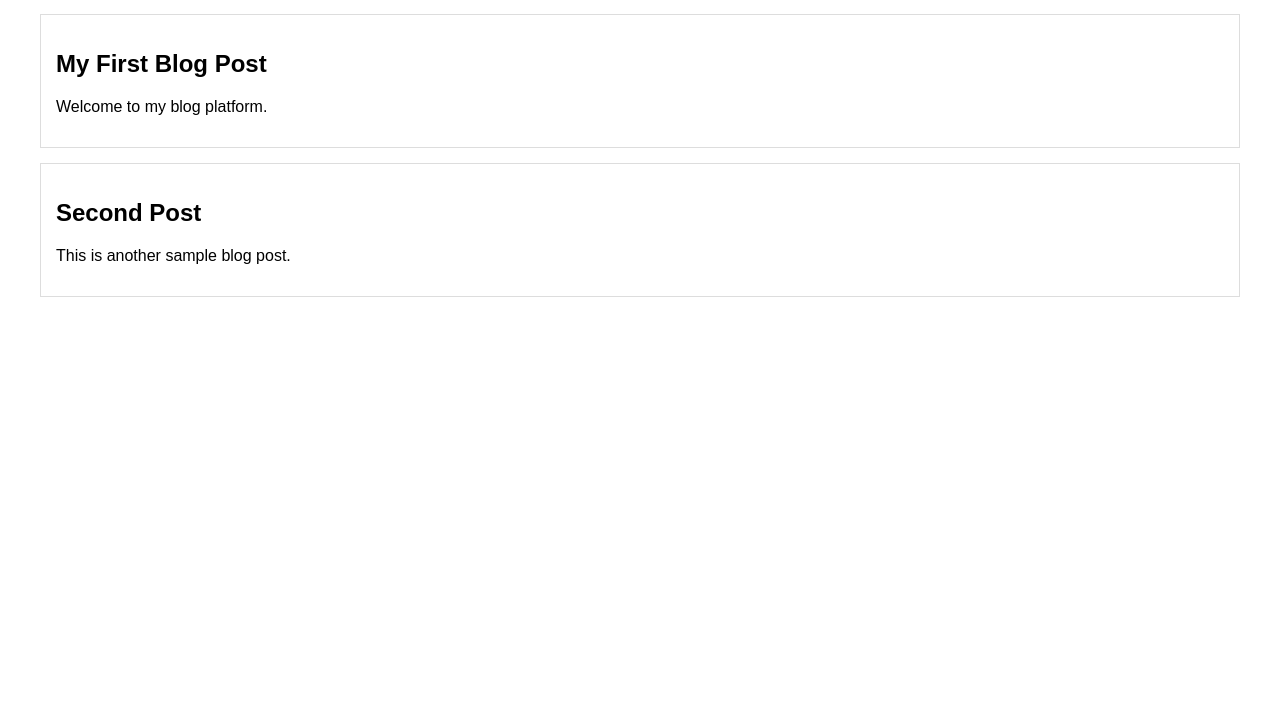
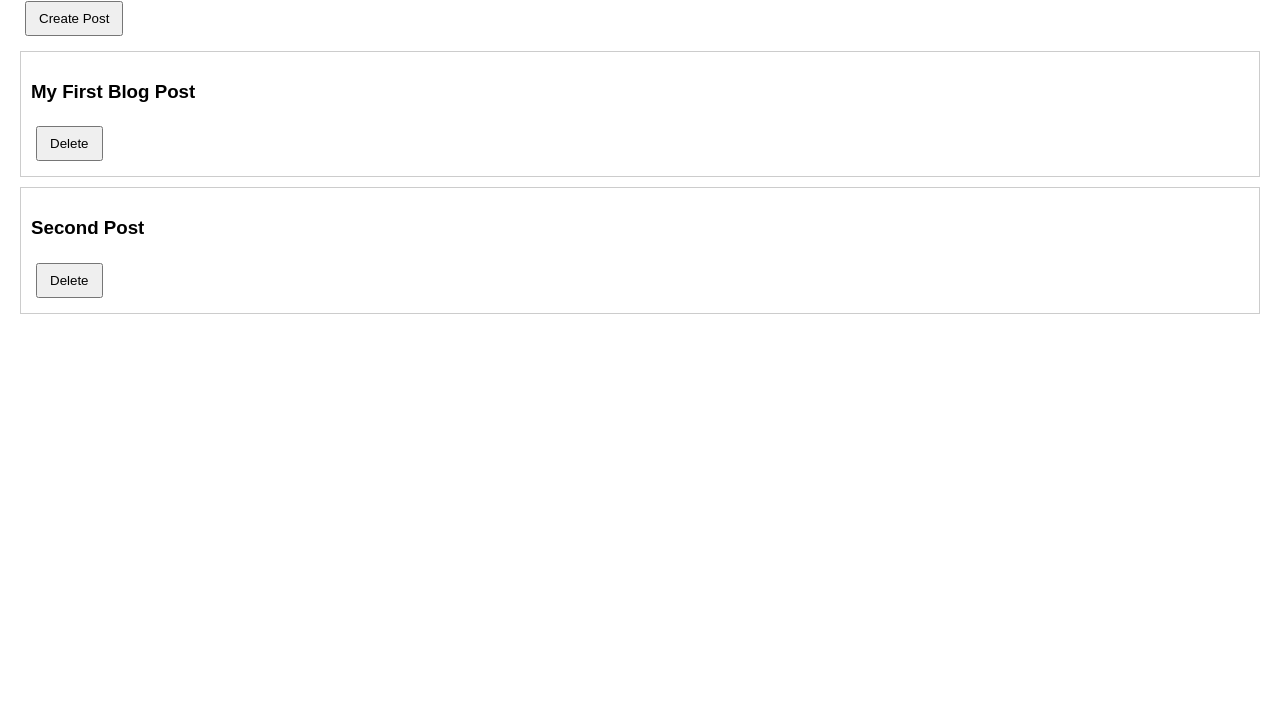
Before and after one commit to alwinjackoaids24-dev/Blog-platform, a website: page index.html in a window 1280 px wide. Shown: the part 84-800 px from the top of the page. Drawn offline with Linux system fonts and the light colour scheme.

Commit message:
Update index.html

```diff
--- a/index.html
+++ b/index.html
@@ -2,30 +2,27 @@
 <html>
 <head>
     <title>Blog Platform</title>
-    <style>
-        body {
-            font-family: Arial, sans-serif;
-            margin: 40px;
-        }
-        .post {
-            border: 1px solid #ddd;
-            padding: 15px;
-            margin-bottom: 15px;
-        }
-    </style>
+    <link rel="stylesheet" href="style.css">
 </head>
 <body>
+
     <h1>Blog Platform</h1>
 
-    <div class="post">
-        <h2>My First Blog Post</h2>
-        <p>Welcome to my blog platform.</p>
+    <button onclick="createPost()">Create Post</button>
+
+    <div id="posts">
+        <div class="post">
+            <h3>My First Blog Post</h3>
+            <button onclick="this.parentElement.remove()">Delete</button>
+        </div>
+
+        <div class="post">
+            <h3>Second Post</h3>
+            <button onclick="this.parentElement.remove()">Delete</button>
+        </div>
     </div>
 
-    <div class="post">
-        <h2>Second Post</h2>
-        <p>This is another sample blog post.</p>
-    </div>
+    <script src="script.js"></script>
 
 </body>
 </html>
```
